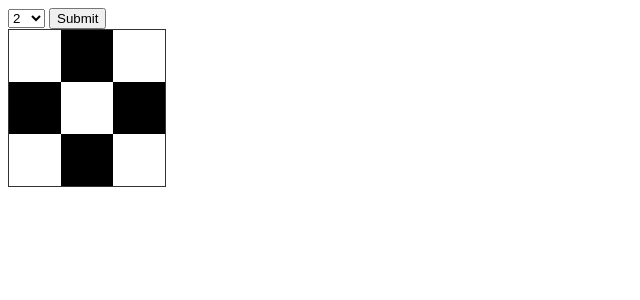
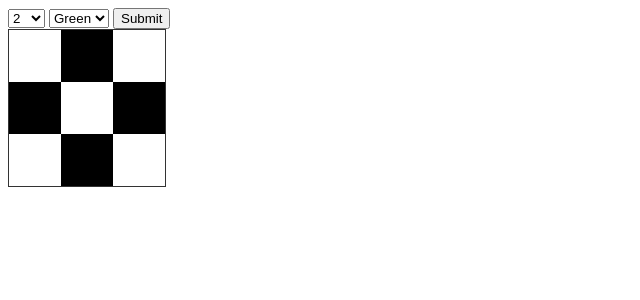
Before and after one commit to danasugu/chessboard, a PHP site: page / in a window 1280 px wide. Shown: the top 300 px of the page, without its empty margins (0-640 px from the left). Run offline with PHP 8.4, Linux system fonts and the light colour scheme.

Commit message:
Update index.php

```diff
--- a/index.php
+++ b/index.php
@@ -17,8 +17,14 @@
                 }
             ?>
         </select>
+        <select name="color">
+            <option value='green'>Green</option>
+            <option value='black'>Black</option>
+            <option value='red'>Red</option>
+        </select>
         <button name="submit" type="submit">Submit</button>
     </form>
+
 
 
     <table>
```
